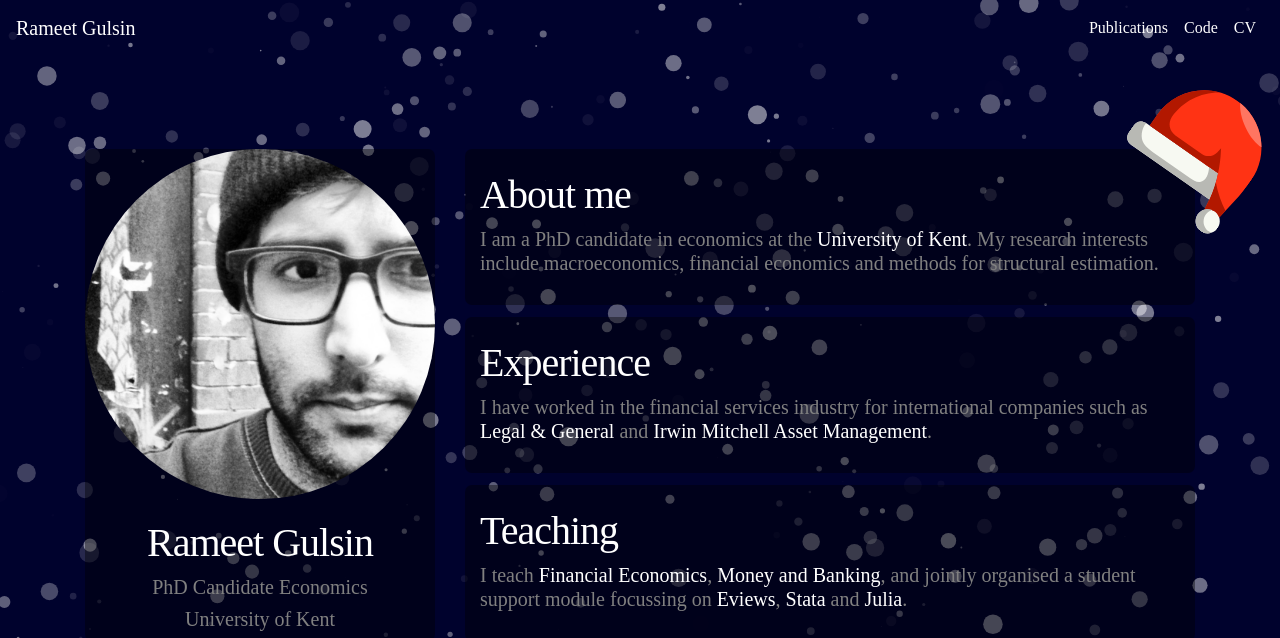
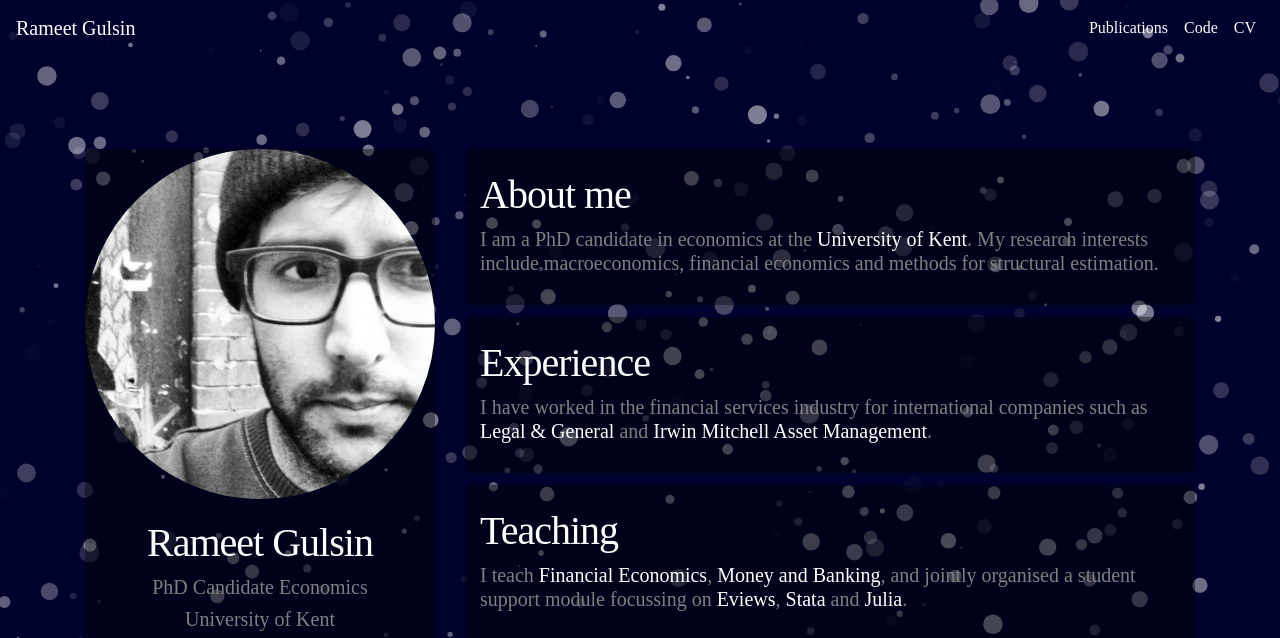
Before and after one commit to rowancherodian/plstrboi.github.io, a plain HTML site: page index.html in a window 1280 px wide. Shown: the top 638 px of the page. Drawn offline with nearby package versions, Linux system fonts and the light colour scheme; a web font is replaced by a local one.

Commit message:
Update index.html
Removing Santas hat...

```diff
--- a/index.html
+++ b/index.html
@@ -148,7 +148,8 @@
 		<!-- particles ass -->
 		<script src="js/app.js"></script>
 		<!-- santa hat -->
-		<script src="js/santa_hat.js"></script>
+		<!-- Uncomment below for christmas! -->
+		<!-- <script src="js/santa_hat.js"></script> -->
 	</body>
 
 </html>
```
